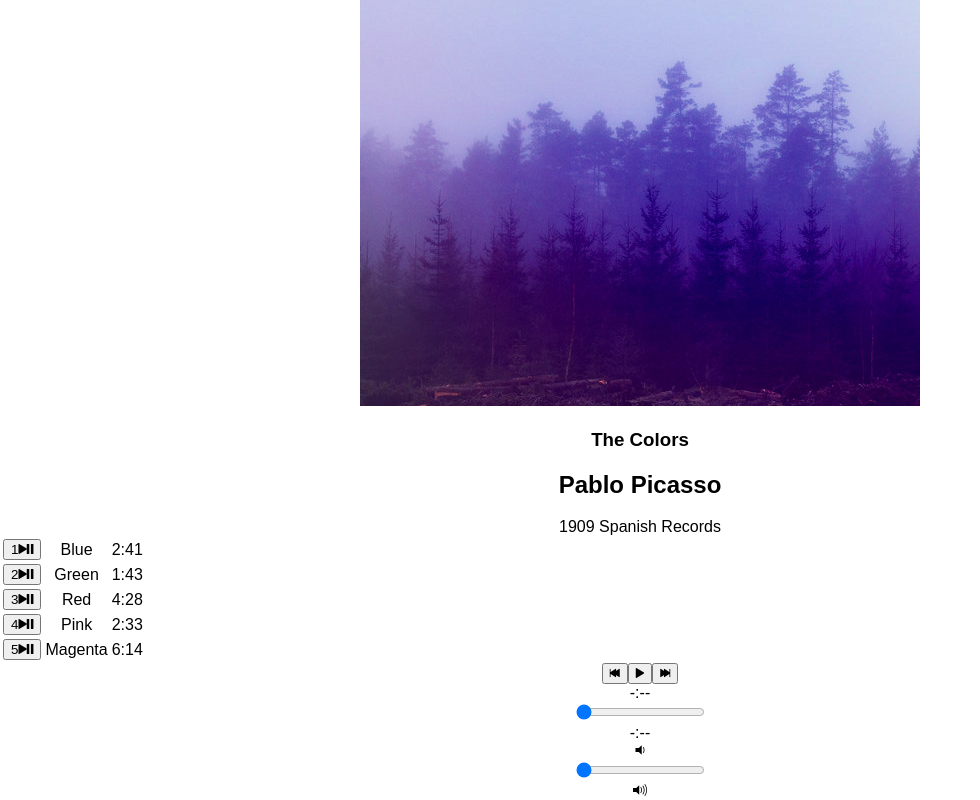
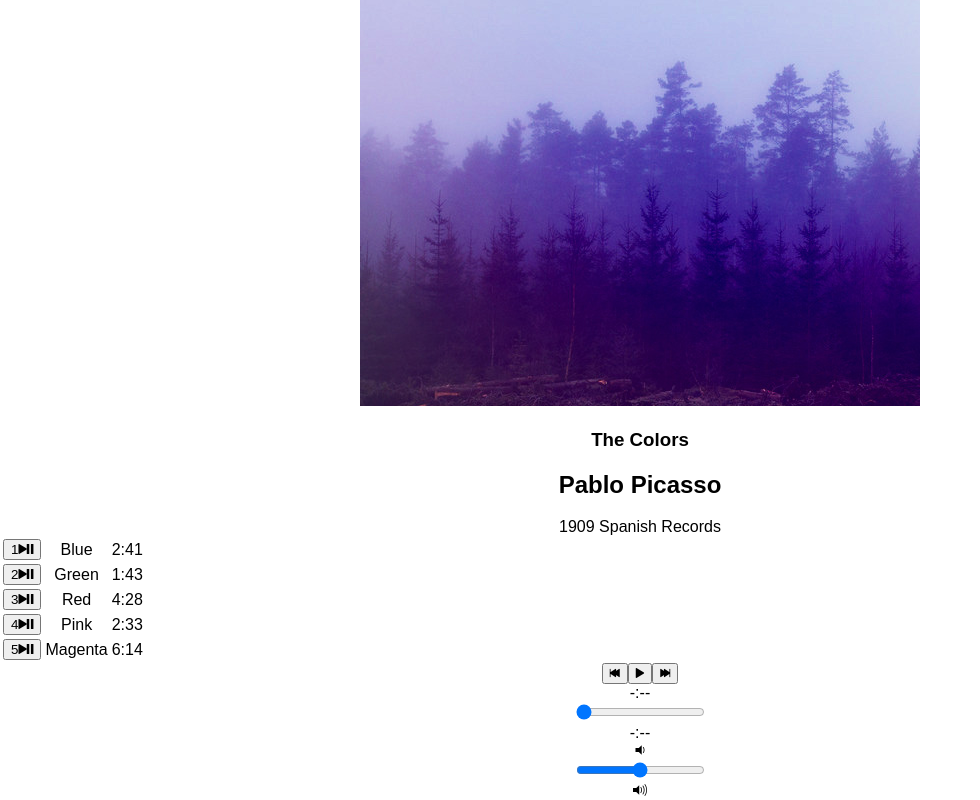
Before and after one commit to CRBryant/bloc-jams-react, a React (Create React App) app: page /album/the-colors in a window 1280 px wide. Shown: the part 252-1052 px from the top of the page, without its empty margins (0-980 px from the left). Built offline with nearby package versions, Linux system fonts and the light colour scheme.

Commit message:
fixed volume issue

```diff
--- a/src/components/Album.js
+++ b/src/components/Album.js
@@ -15,7 +15,7 @@ class Album extends Component {
       currentSong: album.songs[0],
       currentTime: 0,
       duration: album.songs[0].duration,
-      volume: 0,
+      volume: 0.5,
       isPlaying: false
     };
 
--- a/src/components/PlayerBar.js
+++ b/src/components/PlayerBar.js
@@ -33,9 +33,10 @@ class PlayerBar extends Component {
           <input
             type="range"
             className="seek-bar"
-            value={this.props.volume * 100}
+            value={this.props.volume * 100 || 0 }
             max="100"
             min="0"
+            step="1"
             onChange={this.props.handleVolumeChange}
           />
           <div className="icon ion-volume-high"></div>
```
